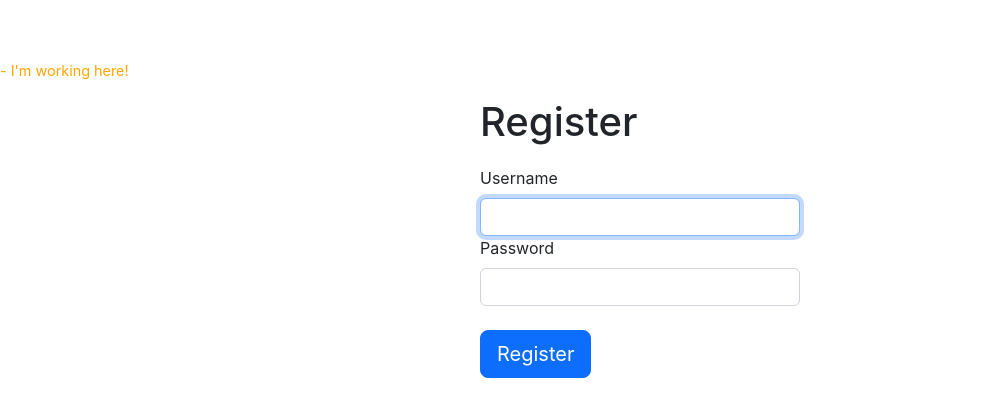
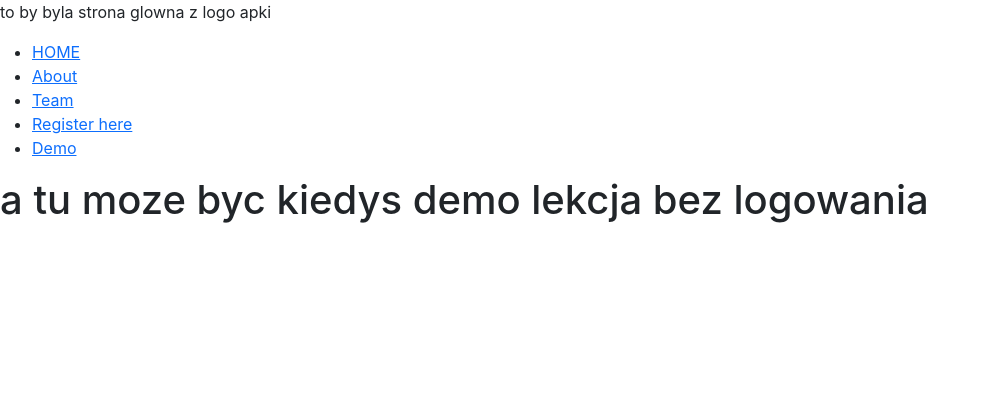
Before and after one commit to Accent-Reduction-Apps/Polish-Your-Accent, a React (Create React App) app in the folder frontend/pya/: page /demo in a window 1280 px wide. Shown: the top 416 px of the page, without its empty margins (0-989 px from the left). Built offline with nearby package versions, Linux system fonts and the light colour scheme.

Commit message:
work in progress: trying to use react router links

```diff
--- a/frontend/pya/package.json
+++ b/frontend/pya/package.json
@@ -9,6 +9,7 @@
     "react": "^18.2.0",
     "react-bootstrap": "^2.7.0",
     "react-dom": "^18.2.0",
+    "react-router-dom": "^6.8.0",
     "react-scripts": "5.0.1",
     "web-vitals": "^2.1.4"
   },
--- a/frontend/pya/src/App.js
+++ b/frontend/pya/src/App.js
@@ -1,12 +1,37 @@
-import React, {Component} from 'react';
+import ReactDOM from "react-dom/client";
+import React from 'react';
 import './App.css';
+import {Route, BrowserRouter as Router, Routes} from "react-router-dom";
 
 import Registration from "./Registration.js"
+import Home from "./Pages/Home";
+import Layout from "./Pages/Layout";
+import Demo from "./Pages/Demo";
+import About from "./Pages/About";
+import Contact from "./Pages/Contact";
+import NoPage from "./Pages/NoPage";
+import RegisterHere from "./Pages/RegisterHere";
+import ErrorPage from "./error-page";
 
-class App extends Component {
-  render() {
-    return <Registration/>
-  };
+export default function App() {
+    return (
+        <Router>
+            <Routes>
+
+                <Route path="/" element={<Layout/>}>
+                    <Route index element={<Home/>}/>
+                    <Route path="about" element={<About/>}/>
+                    <Route path="contact" element={<Contact/>}/>
+                    <Route path="registration" element={<RegisterHere/>}/>
+                    <Route path="registration" element={<RegisterHere/>}/>
+                    <Route path="demo" element={<Demo/>}/>
+                    <Route path="*" element={<NoPage/>}/>
+                    <Route errorElement={<ErrorPage/>}/>
+                </Route>
+            </Routes>
+        </Router>
+    );
 }
 
-export default App;
+const root = ReactDOM.createRoot(document.getElementById('root'));
+root.render(<App/>);
--- /dev/null
+++ b/frontend/pya/src/Pages/About.js
@@ -0,0 +1,9 @@
+import React from "react";
+
+export default function About() {
+    return (
+        <div>
+            <h1>tu moze byc np opis dla kogo i po co ta apka</h1>
+        </div>
+    );
+}
--- /dev/null
+++ b/frontend/pya/src/Pages/Contact.js
@@ -0,0 +1,9 @@
+import React from "react";
+
+export default function Contact() {
+    return (
+        <div>
+            <h2>-tu moze byc cos o treamie-</h2>
+        </div>
+    );
+}
--- /dev/null
+++ b/frontend/pya/src/Pages/Demo.js
@@ -0,0 +1,9 @@
+import React from "react";
+
+export default function Demo() {
+    return (
+        <div>
+            <h1>a tu moze byc kiedys demo lekcja bez logowania</h1>
+        </div>
+    );
+}
--- /dev/null
+++ b/frontend/pya/src/Pages/Home.js
@@ -0,0 +1,12 @@
+import React from "react";
+
+export default function Home() {
+    return (
+        <div>
+            <h1>react router w wersji podstawowej</h1>
+            <h2>działają linki</h2>
+            <h3>i zmiana adresu w przeglądarce</h3>
+            <p>a adres spoza puli prowadzi do prostego 404</p>
+        </div>
+    );
+}
--- /dev/null
+++ b/frontend/pya/src/Pages/Layout.js
@@ -0,0 +1,32 @@
+import { Outlet, Link } from "react-router-dom";
+
+const Layout = () => {
+    return (
+        <>
+            <nav>
+                <p>to by byla strona glowna z logo apki</p>
+                <ul>
+                    <li>
+                        <Link to="/">HOME</Link>
+                    </li>
+                    <li>
+                        <Link to="/about">About</Link>
+                    </li>
+                    <li>
+                        <Link to="/contact">Team</Link>
+                    </li>
+                    <li>
+                        <Link to="/registration">Register here</Link>
+                    </li>
+                    <li>
+                        <Link to="/demo">Demo</Link>
+                    </li>
+                </ul>
+            </nav>
+
+            <Outlet />
+        </>
+    )
+};
+
+export default Layout;
--- /dev/null
+++ b/frontend/pya/src/Pages/NoPage.js
@@ -0,0 +1,8 @@
+const NoPage = () => {
+    return <div>
+        <h1>404!!!</h1>
+        <p>todo: provide own errorElement props on Route</p>
+    </div>
+};
+
+export default NoPage;
--- /dev/null
+++ b/frontend/pya/src/Pages/RegisterHere.js
@@ -0,0 +1,9 @@
+import React from "react";
+
+export default function RegisterHere() {
+    return (
+        <div>
+            <h2>a tu podepniemy rejestrację</h2>
+        </div>
+    );
+}
--- /dev/null
+++ b/frontend/pya/src/error-page.jsx
@@ -0,0 +1,16 @@
+import { useRouteError } from "react-router-dom";
+
+export default function ErrorPage() {
+    const error = useRouteError();
+    console.error(error);
+
+    return (
+        <div id="error-page">
+            <h1>Oopsie!</h1>
+            <p>Sorry, an unexpected error has occurred.</p>
+            <p>
+                <i>{error.statusText || error.message}</i>
+            </p>
+        </div>
+    );
+}
```
Also changed, not shown: 1 other file (tests, documents, lock files or other folders).
